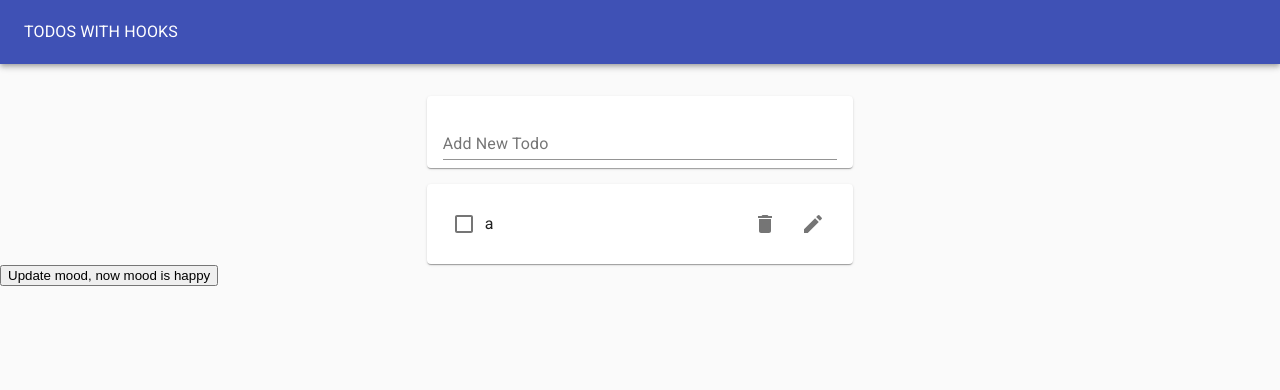
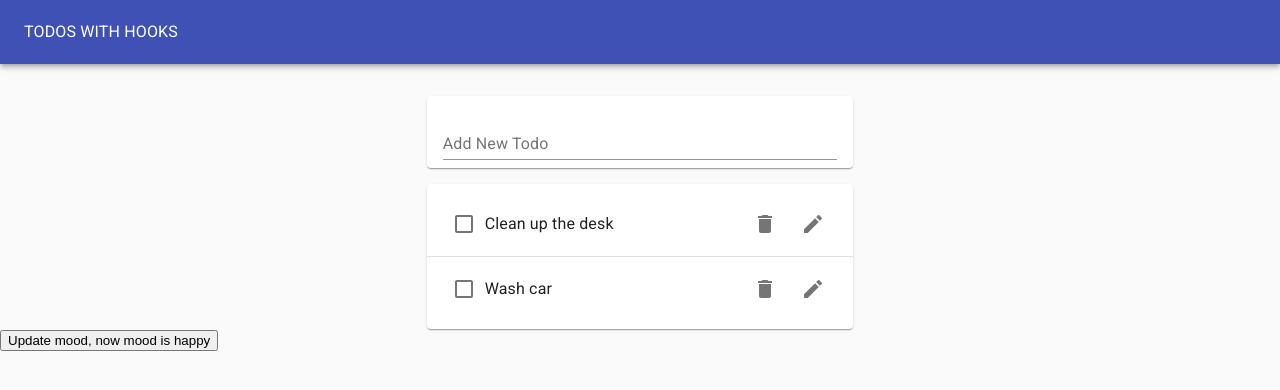
Before and after one commit to mtleinon/todo-app-with-react-hooks, a React (Create React App) app: page / in a window 1280 px wide. Shown: the top 390 px of the page. Built offline with nearby package versions, Linux system fonts and the light colour scheme.

Commit message:
todos.context taken into use.

```diff
--- a/src/EditTodoForm.js
+++ b/src/EditTodoForm.js
@@ -1,9 +1,10 @@
-import React from 'react';
+import React, { useContext } from 'react';
 import useInputState from './hooks/useInputState';
 import TextField from '@material-ui/core/TextField';
-
-export default function EditTodoForm({ todo, updateTodo, toggleEditing }) {
+import { TodosContext } from './context/todos.context';
+export default function EditTodoForm({ todo, toggleEditing }) {
   const [value, changeValue, resetValue] = useInputState(todo.task);
+  const { updateTodo } = useContext(TodosContext);
   return (
     <form
       onSubmit={e => {
--- a/src/Todo.js
+++ b/src/Todo.js
@@ -1,4 +1,4 @@
-import React from 'react';
+import React, { useContext } from 'react';
 import useToggleState from './hooks/useToggleState';
 import ListItem from '@material-ui/core/ListItem';
 import ListItemText from '@material-ui/core/ListItemText';
@@ -8,17 +8,15 @@ import DeleteIcon from '@material-ui/icons/Delete';
 import EditIcon from '@material-ui/icons/Edit';
 import ListItemSecondaryAction from '@material-ui/core/ListItemSecondaryAction';
 import EditTodoForm from './EditTodoForm';
-export default function Todo({ todo, removeTodo, toggleTodo, updateTodo }) {
+import { TodosContext } from './context/todos.context';
+
+export default function Todo({ todo }) {
   const [editing, toggleEditing] = useToggleState();
-
+  const { removeTodo, toggleTodo } = useContext(TodosContext);
   return (
     <ListItem style={{ height: '4rem' }}>
       {editing ? (
-        <EditTodoForm
-          todo={todo}
-          toggleEditing={toggleEditing}
-          updateTodo={updateTodo}
-        />
+        <EditTodoForm todo={todo} toggleEditing={toggleEditing} />
       ) : (
         <>
           <CheckBox
--- a/src/TodoApp.js
+++ b/src/TodoApp.js
@@ -1,5 +1,4 @@
-import React, { useEffect } from 'react';
-import useTodoState from './hooks/useTodoState';
+import React from 'react';
 import useLocalStorageState from './hooks/useLocalStorageState';
 import Typography from '@material-ui/core/Typography';
 import Paper from '@material-ui/core/Paper';
@@ -8,12 +7,9 @@ import Toolbar from '@material-ui/core/Toolbar';
 import Grid from '@material-ui/core/Grid';
 import TodoList from './TodoList';
 import TodoForm from './TodoForm';
+import { TodosProvider } from './context/todos.context';
 
 function TodoApp() {
-  const initialTodos = [{ id: 1, task: 'a', completed: false }];
-  const { todos, addTodo, removeTodo, toggleTodo, updateTodo } = useTodoState(
-    initialTodos
-  );
   const [mood, setMood] = useLocalStorageState('mood', 'happy');
   return (
     <Paper
@@ -32,13 +28,10 @@ function TodoApp() {
       </AppBar>
       <Grid container justify="center" style={{ marginTop: '1rem' }}>
         <Grid item xs={11} md={6} lg={4}>
-          <TodoForm addTodo={addTodo} />
-          <TodoList
-            todos={todos}
-            removeTodo={removeTodo}
-            toggleTodo={toggleTodo}
-            updateTodo={updateTodo}
-          />
+          <TodosProvider>
+            <TodoForm />
+            <TodoList />
+          </TodosProvider>
         </Grid>
       </Grid>
       <button
--- a/src/TodoForm.js
+++ b/src/TodoForm.js
@@ -1,10 +1,12 @@
-import React from 'react';
+import React, { useContext } from 'react';
 import TextField from '@material-ui/core/TextField';
 import Paper from '@material-ui/core/Paper';
 import useInputState from './hooks/useInputState';
+import { TodosContext } from './context/todos.context';
 
-export default function TodoForm({ addTodo }) {
+export default function TodoForm() {
   const [value, setValue, resetValue] = useInputState();
+  const { addTodo } = useContext(TodosContext);
   return (
     <Paper style={{ margin: '1rem 0', padding: '0 1rem' }}>
       <form
--- a/src/TodoList.js
+++ b/src/TodoList.js
@@ -1,14 +1,12 @@
-import React from 'react';
+import React, { useContext } from 'react';
 import Paper from '@material-ui/core/Paper';
 import List from '@material-ui/core/List';
 import Divider from '@material-ui/core/Divider';
 import Todo from './Todo';
-export default function TodoList({
-  todos,
-  removeTodo,
-  toggleTodo,
-  updateTodo
-}) {
+import { TodosContext } from './context/todos.context';
+
+export default function TodoList({ removeTodo, toggleTodo, updateTodo }) {
+  const { todos } = useContext(TodosContext);
   if (todos.length > 0) {
     return (
       <Paper>
@@ -17,9 +15,9 @@ export default function TodoList({
             <React.Fragment key={todo.id}>
               <Todo
                 todo={todo}
-                removeTodo={removeTodo}
-                toggleTodo={toggleTodo}
-                updateTodo={updateTodo}
+                // removeTodo={removeTodo}
+                // toggleTodo={toggleTodo}
+                // updateTodo={updateTodo}
               />
               {i < todos.length - 1 && <Divider />}
             </React.Fragment>
--- /dev/null
+++ b/src/context/todos.context.js
@@ -0,0 +1,16 @@
+import React, { createContext } from 'react';
+import useTodoState from '../hooks/useTodoState';
+
+const defaultTodos = [
+  { id: 1, task: 'Clean up the desk', completed: false },
+  { id: 2, task: 'Wash car', completed: false }
+];
+
+export const TodosContext = createContext();
+
+export function TodosProvider({ children }) {
+  const todosData = useTodoState(defaultTodos);
+  return (
+    <TodosContext.Provider value={todosData}>{children}</TodosContext.Provider>
+  );
+}
```
